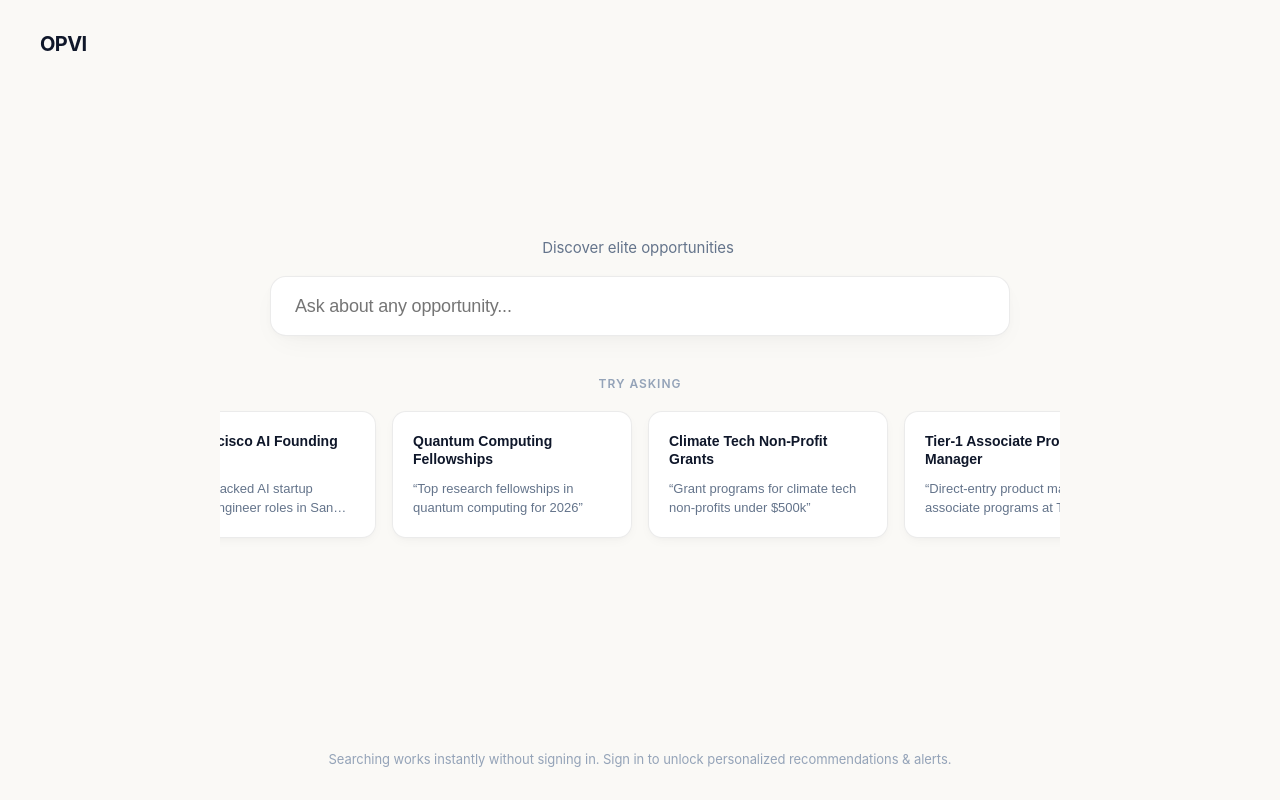
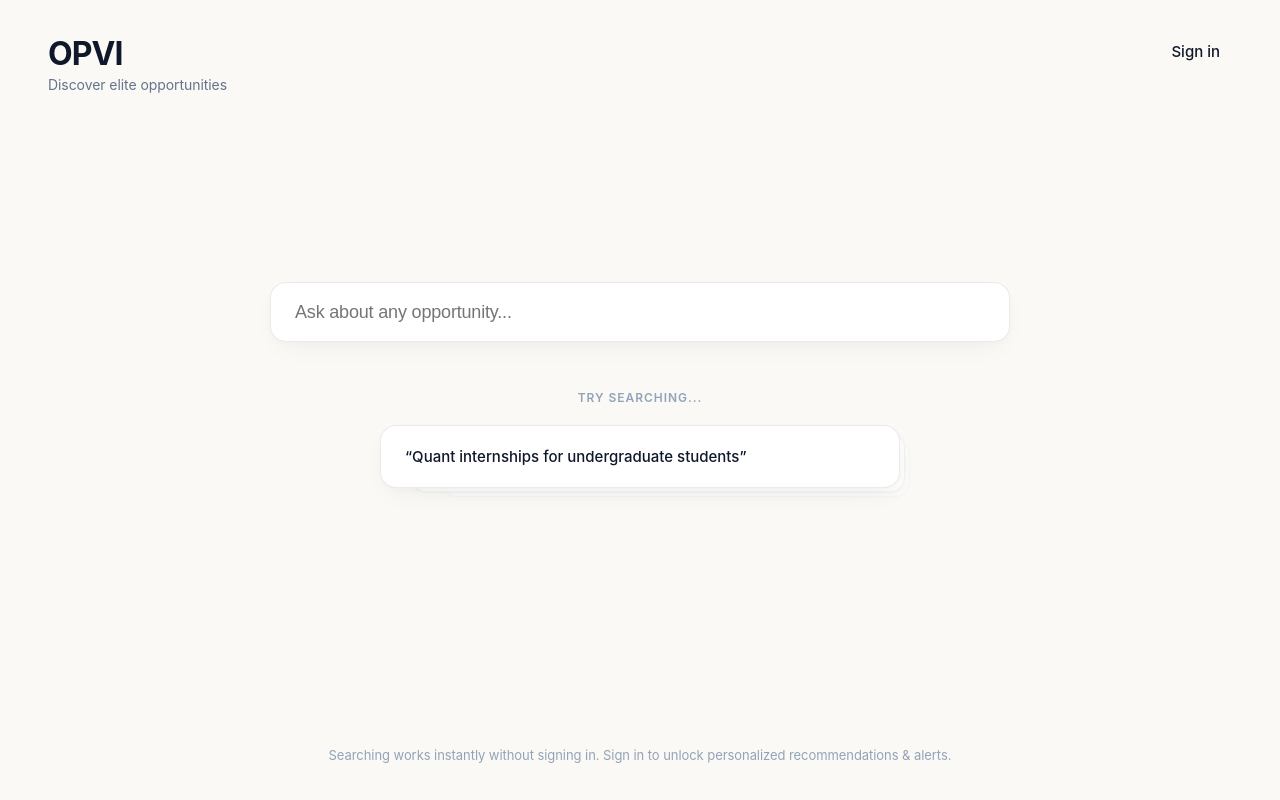
Before and after one commit to harsh-bitverse/Opvi, a Next.js app in the folder apps/web/: page / in a window 1280 px wide. Built offline with nearby package versions, Linux system fonts and the light colour scheme.

Commit message:
fix(web): implement upper-left branding with tagline, top-right sign in, and stacked search deck carousel

```diff
--- a/apps/web/src/app/page.tsx
+++ b/apps/web/src/app/page.tsx
@@ -1,18 +1,17 @@
 'use client';
 
 import React, { useState, useRef } from 'react';
-import { OpviTextLogo } from '@/components/brand/OpviTextLogo';
-import { AnimatedTagline } from '@/components/brand/AnimatedTagline';
+import { Header } from '@/components/header/Header';
 import { SearchBar } from '@/components/search/SearchBar';
-import { TryAskingCards } from '@/components/search/TryAskingCards';
+import { StackedSearchDeck } from '@/components/search/StackedSearchDeck';
 import { SupportingNote } from '@/components/search/SupportingNote';
 
 export default function LandingPage() {
   const [searchValue, setSearchValue] = useState('');
   const inputRef = useRef<HTMLInputElement>(null);
 
-  const handleSelectQuery = (query: string) => {
-    setSearchValue(query);
+  const handleSelectQuery = (queryText: string) => {
+    setSearchValue(queryText);
     if (inputRef.current) {
       inputRef.current.focus();
     }
@@ -26,15 +25,13 @@ export default function LandingPage() {
         display: 'flex',
         flexDirection: 'column',
         justifyContent: 'space-between',
-        padding: '2rem 2.5rem',
+        padding: '2.25rem 3rem',
       }}
     >
-      {/* 1. Upper-Left Brand Header */}
-      <header style={{ width: '100%' }}>
-        <OpviTextLogo />
-      </header>
+      {/* 1. Upper Header Zone: Upper-Left OPVI + Tagline, Upper-Right Sign In */}
+      <Header />
 
-      {/* 2. Main Search-First Content Section */}
+      {/* 2. Main Search-First Content Centerpiece */}
       <main
         style={{
           width: '100%',
@@ -46,9 +43,6 @@ export default function LandingPage() {
           padding: '2rem 0',
         }}
       >
-        {/* Animated Tagline */}
-        <AnimatedTagline />
-
         {/* Dominant Search Bar Centerpiece */}
         <SearchBar
           value={searchValue}
@@ -56,17 +50,17 @@ export default function LandingPage() {
           inputRef={inputRef}
         />
 
-        {/* Horizontal Reusable Search Cards */}
-        <TryAskingCards onSelectQuery={handleSelectQuery} />
+        {/* "TRY SEARCHING..." Stacked Card Deck Carousel */}
+        <StackedSearchDeck onSelectQuery={handleSelectQuery} />
       </main>
 
-      {/* 3. Bottom Viewport Region: Supporting Note */}
+      {/* 3. Bottom Viewport Zone: Supporting Helper Note */}
       <footer
         style={{
           width: '100%',
           display: 'flex',
           justifyContent: 'center',
-          paddingTop: '1rem',
+          paddingTop: '1.5rem',
         }}
       >
         <SupportingNote />
--- a/apps/web/src/components/brand/OpviTextLogo.tsx
+++ /dev/null
@@ -1,17 +0,0 @@
-import React from 'react';
-
-export function OpviTextLogo() {
-  return (
-    <span
-      style={{
-        fontSize: '1.25rem',
-        fontWeight: 700,
-        letterSpacing: '-0.03em',
-        color: 'var(--text-primary)',
-        userSelect: 'none',
-      }}
-    >
-      OPVI
-    </span>
-  );
-}
--- /dev/null
+++ b/apps/web/src/components/header/Header.tsx
@@ -0,0 +1,19 @@
+import React from 'react';
+import { OpviTextBrand } from './OpviTextBrand';
+import { SignInButton } from './SignInButton';
+
+export function Header() {
+  return (
+    <header
+      style={{
+        width: '100%',
+        display: 'flex',
+        justifyContent: 'space-between',
+        alignItems: 'flex-start',
+      }}
+    >
+      <OpviTextBrand />
+      <SignInButton />
+    </header>
+  );
+}
--- a/apps/web/src/components/brand/AnimatedTagline.tsx
+++ b/apps/web/src/components/header/OpviTextBrand.tsx
@@ -9,7 +9,7 @@ const TAGLINES = [
   'Find hidden opportunities standard search misses.',
 ];
 
-export function AnimatedTagline() {
+export function OpviTextBrand() {
   const [taglineIndex, setTaglineIndex] = useState(0);
   const [displayText, setDisplayText] = useState('');
   const [isDeleting, setIsDeleting] = useState(false);
@@ -40,22 +40,30 @@ export function AnimatedTagline() {
   }, [displayText, isDeleting, taglineIndex]);
 
   return (
-    <div
+    <div style={{ display: 'flex', flexDirection: 'column', gap: '0.25rem' }}>
+      {/* OPVI Wordmark */}
+      <span
         style={{
-        minHeight: '1.5rem',
-        display: 'flex',
-        alignItems: 'center',
-        justifyContent: 'center',
-        marginBottom: '1rem',
+          fontSize: '2rem',
+          fontWeight: 700,
+          letterSpacing: '-0.03em',
+          color: 'var(--text-primary)',
+          lineHeight: 1.1,
+          userSelect: 'none',
         }}
       >
+        OPVI
+      </span>
+
+      {/* Animated Tagline Directly Beneath */}
+      <div style={{ minHeight: '1.25rem', display: 'flex', alignItems: 'center' }}>
         <p
           style={{
-          fontSize: '0.9375rem',
+            fontSize: '0.875rem',
             fontWeight: 400,
             color: 'var(--text-secondary)',
             letterSpacing: '-0.005em',
-          textAlign: 'center',
+            margin: 0,
           }}
           aria-live="polite"
         >
@@ -63,5 +71,6 @@ export function AnimatedTagline() {
           <span className="caret-blink" aria-hidden="true" />
         </p>
       </div>
+    </div>
   );
 }
--- /dev/null
+++ b/apps/web/src/components/header/SignInButton.tsx
@@ -0,0 +1,29 @@
+'use client';
+
+import React from 'react';
+
+export function SignInButton() {
+  return (
+    <a
+      href="#"
+      onClick={(e) => e.preventDefault()}
+      style={{
+        fontSize: '0.9375rem',
+        fontWeight: 500,
+        color: 'var(--text-primary)',
+        textDecoration: 'none',
+        padding: '0.375rem 0.75rem',
+        borderRadius: '8px',
+        transition: 'opacity 150ms ease',
+      }}
+      onMouseEnter={(e) => {
+        e.currentTarget.style.opacity = '0.7';
+      }}
+      onMouseLeave={(e) => {
+        e.currentTarget.style.opacity = '1';
+      }}
+    >
+      Sign in
+    </a>
+  );
+}
--- /dev/null
+++ b/apps/web/src/components/search/StackedSearchDeck.tsx
@@ -0,0 +1,138 @@
+'use client';
+
+import React, { useState, useEffect } from 'react';
+
+const SEARCH_QUERIES = [
+  'YC-backed AI startup founding engineer roles in San Francisco',
+  'Quant internships for undergraduate students',
+  'Climate tech grants for student founders',
+  'Research internships at Google DeepMind',
+  'Robotics startups hiring computer vision engineers',
+  'AI safety fellowships in Europe',
+];
+
+interface StackedSearchDeckProps {
+  onSelectQuery: (query: string) => void;
+}
+
+export function StackedSearchDeck({ onSelectQuery }: StackedSearchDeckProps) {
+  const [activeIndex, setActiveIndex] = useState(0);
+  const [isHovered, setIsHovered] = useState(false);
+
+  // Continuously cycle through deck unless hovered
+  useEffect(() => {
+    if (isHovered) return;
+
+    const interval = setInterval(() => {
+      setActiveIndex((prev) => (prev + 1) % SEARCH_QUERIES.length);
+    }, 4000);
+
+    return () => clearInterval(interval);
+  }, [isHovered]);
+
+  const total = SEARCH_QUERIES.length;
+
+  return (
+    <div
+      style={{
+        width: '100%',
+        maxWidth: '740px',
+        marginTop: '3rem',
+        display: 'flex',
+        flexDirection: 'column',
+        alignItems: 'center',
+        gap: '1.25rem',
+      }}
+    >
+      {/* Section Title */}
+      <span
+        style={{
+          fontSize: '0.75rem',
+          fontWeight: 600,
+          textTransform: 'uppercase',
+          letterSpacing: '0.08em',
+          color: 'var(--text-muted)',
+          userSelect: 'none',
+        }}
+      >
+        TRY SEARCHING...
+      </span>
+
+      {/* Stacked Card Deck Container */}
+      <div
+        style={{
+          position: 'relative',
+          width: '100%',
+          maxWidth: '520px',
+          height: '110px',
+          display: 'flex',
+          justifyContent: 'center',
+          alignItems: 'center',
+        }}
+      >
+        {SEARCH_QUERIES.map((query, index) => {
+          // Calculate offset position relative to active front card
+          let offset = (index - activeIndex + total) % total;
+
+          // Render top 3 visible cards in deck
+          if (offset > 2) return null;
+
+          const isFront = offset === 0;
+
+          // Card position offsets for deck stack effect
+          const translateX = offset * 18; // Shift right
+          const translateY = offset * 6;  // Shift down
+          const scale = 1 - offset * 0.05;
+          const opacity = isFront ? 1 : 1 - offset * 0.35;
+          const zIndex = 3 - offset;
+
+          return (
+            <div
+              key={index}
+              onClick={() => isFront && onSelectQuery(query)}
+              onMouseEnter={() => isFront && setIsHovered(true)}
+              onMouseLeave={() => isFront && setIsHovered(false)}
+              style={{
+                position: 'absolute',
+                top: 0,
+                left: 0,
+                width: '100%',
+                padding: '1.25rem 1.5rem',
+                borderRadius: '16px',
+                background: 'var(--bg-surface)',
+                border: '1px solid var(--border-subtle)',
+                boxShadow: isFront
+                  ? isHovered
+                    ? '0 18px 40px -10px rgba(0, 0, 0, 0.12), 0 4px 12px rgba(0, 0, 0, 0.04)'
+                    : '0 10px 30px -10px rgba(0, 0, 0, 0.07), 0 2px 6px rgba(0, 0, 0, 0.02)'
+                  : '0 4px 14px -4px rgba(0, 0, 0, 0.04)',
+                transform: isFront && isHovered
+                  ? `translate(${translateX}px, ${translateY - 4}px) scale(1.02)`
+                  : `translate(${translateX}px, ${translateY}px) scale(${scale})`,
+                opacity: opacity,
+                zIndex: zIndex,
+                cursor: isFront ? 'pointer' : 'default',
+                transition: 'all 500ms cubic-bezier(0.16, 1, 0.3, 1)',
+                userSelect: 'none',
+                display: 'flex',
+                alignItems: 'center',
+              }}
+            >
+              <p
+                style={{
+                  fontSize: '0.9375rem',
+                  fontWeight: 500,
+                  color: isFront ? 'var(--text-primary)' : 'var(--text-secondary)',
+                  lineHeight: 1.4,
+                  margin: 0,
+                }}
+              >
+                &ldquo;{query}&rdquo;
+              </p>
+            </div>
+          );
+        })}
+      </div>
+    </div>
+  );
+}
--- a/apps/web/src/components/search/TryAskingCards.tsx
+++ /dev/null
@@ -1,112 +0,0 @@
-'use client';
-
-import React from 'react';
-
-const CARDS_DATA = [
-  {
-    title: 'San Francisco AI Founding Engineer',
-    query: 'Find YC-backed AI startup founding engineer roles in San Francisco',
-  },
-  {
-    title: 'Quantum Computing Fellowships',
-    query: 'Top research fellowships in quantum computing for 2026',
-  },
-  {
-    title: 'Climate Tech Non-Profit Grants',
-    query: 'Grant programs for climate tech non-profits under $500k',
-  },
-  {
-    title: 'Tier-1 Associate Product Manager',
-    query: 'Direct-entry product management associate programs at Tier-1 tech firms',
-  },
-];
-
-interface TryAskingCardsProps {
-  onSelectQuery: (query: string) => void;
-}
-
-export function TryAskingCards({ onSelectQuery }: TryAskingCardsProps) {
-  return (
-    <div
-      style={{
-        width: '100%',
-        maxWidth: '840px',
-        marginTop: '2.5rem',
-        display: 'flex',
-        flexDirection: 'column',
-        alignItems: 'center',
-        gap: '0.75rem',
-      }}
-    >
-      <span
-        style={{
-          fontSize: '0.75rem',
-          fontWeight: 600,
-          textTransform: 'uppercase',
-          letterSpacing: '0.08em',
-          color: 'var(--text-muted)',
-        }}
-      >
-        Try asking
-      </span>
-
-      {/* Horizontal row of reusable search cards */}
-      <div
-        className="no-scrollbar"
-        style={{
-          width: '100%',
-          display: 'flex',
-          gap: '1rem',
-          overflowX: 'auto',
-          padding: '0.5rem 0.25rem 1rem 0.25rem',
-          justifyContent: 'center',
-        }}
-      >
-        {CARDS_DATA.map((card, index) => (
-          <button
-            key={index}
-            type="button"
-            className="search-card"
-            onClick={() => onSelectQuery(card.query)}
-            style={{
-              flex: '0 0 240px',
-              padding: '1.25rem',
-              borderRadius: '14px',
-              textAlign: 'left',
-              cursor: 'pointer',
-              outline: 'none',
-              display: 'flex',
-              flexDirection: 'column',
-              justifyContent: 'space-between',
-              gap: '0.75rem',
-            }}
-          >
-            <span
-              style={{
-                fontSize: '0.875rem',
-                fontWeight: 600,
-                color: 'var(--text-primary)',
-                lineHeight: 1.3,
-              }}
-            >
-              {card.title}
-            </span>
-            <span
-              style={{
-                fontSize: '0.8125rem',
-                color: 'var(--text-secondary)',
-                lineHeight: 1.4,
-                display: '-webkit-box',
-                WebkitLineClamp: 2,
-                WebkitBoxOrient: 'vertical',
-                overflow: 'hidden',
-              }}
-            >
-              &ldquo;{card.query}&rdquo;
-            </span>
-          </button>
-        ))}
-      </div>
-    </div>
-  );
-}
```
Lines whose indentation alone changed are shown as unchanged.
